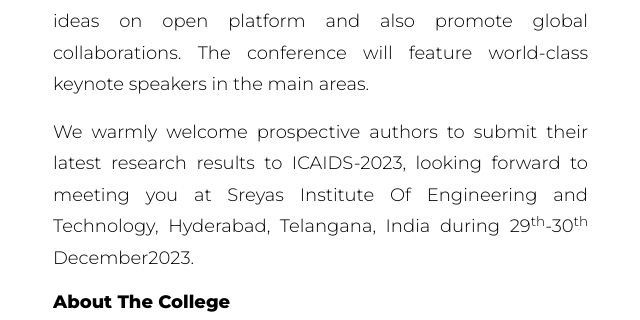
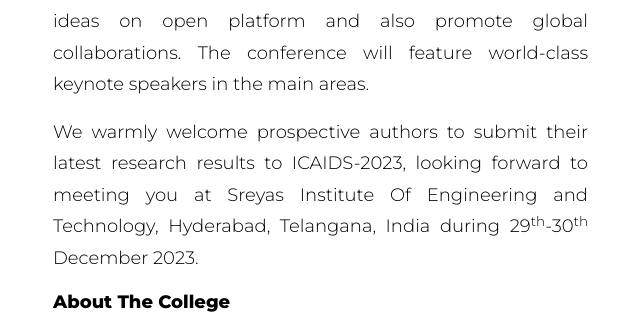
Before and after one commit to Dr-Ashwani-Kumar/ICAIDS2023, a plain HTML site: page index.html in a window 1280 px wide. Shown: the part 2534-2854 px from the top of the page, 37-677 px from the left. Drawn offline with Linux system fonts and the light colour scheme.

Commit message:
Update index.html

```diff
--- a/index.html
+++ b/index.html
@@ -315,7 +315,7 @@ Second Semester Commences from 16th December, 2019 – Class work will start for
           </div>
           <div class="col-lg-6 " style="text-align: justify;">
             <p>This conference is meant for researchers from academia, industries and research & development organizations all over the globe interested in the areas of Artificial Intelligence and Data Science. It will put special emphasis on the participations of Ph.D students, Postdoctoral fellows and other young researchers from all over the world. It would be beneficial to bring together a group of experts from diverse fields to discuss recent progress and to share ideas on open platform and also promote global collaborations. The conference will feature world-class keynote speakers in the main areas.</p>
-            <p>We warmly welcome prospective authors to submit their latest research results to ICAIDS-2023, looking forward to meeting you at Sreyas Institute Of Engineering and Technology, Hyderabad, Telangana, India during 29<sup>th</sup>-30<sup>th</sup> December2023.</p>
+            <p>We warmly welcome prospective authors to submit their latest research results to ICAIDS-2023, looking forward to meeting you at Sreyas Institute Of Engineering and Technology, Hyderabad, Telangana, India during 29<sup>th</sup>-30<sup>th</sup> December 2023.</p>
 
           </div>
            <div class="col-lg-6 ">
```
